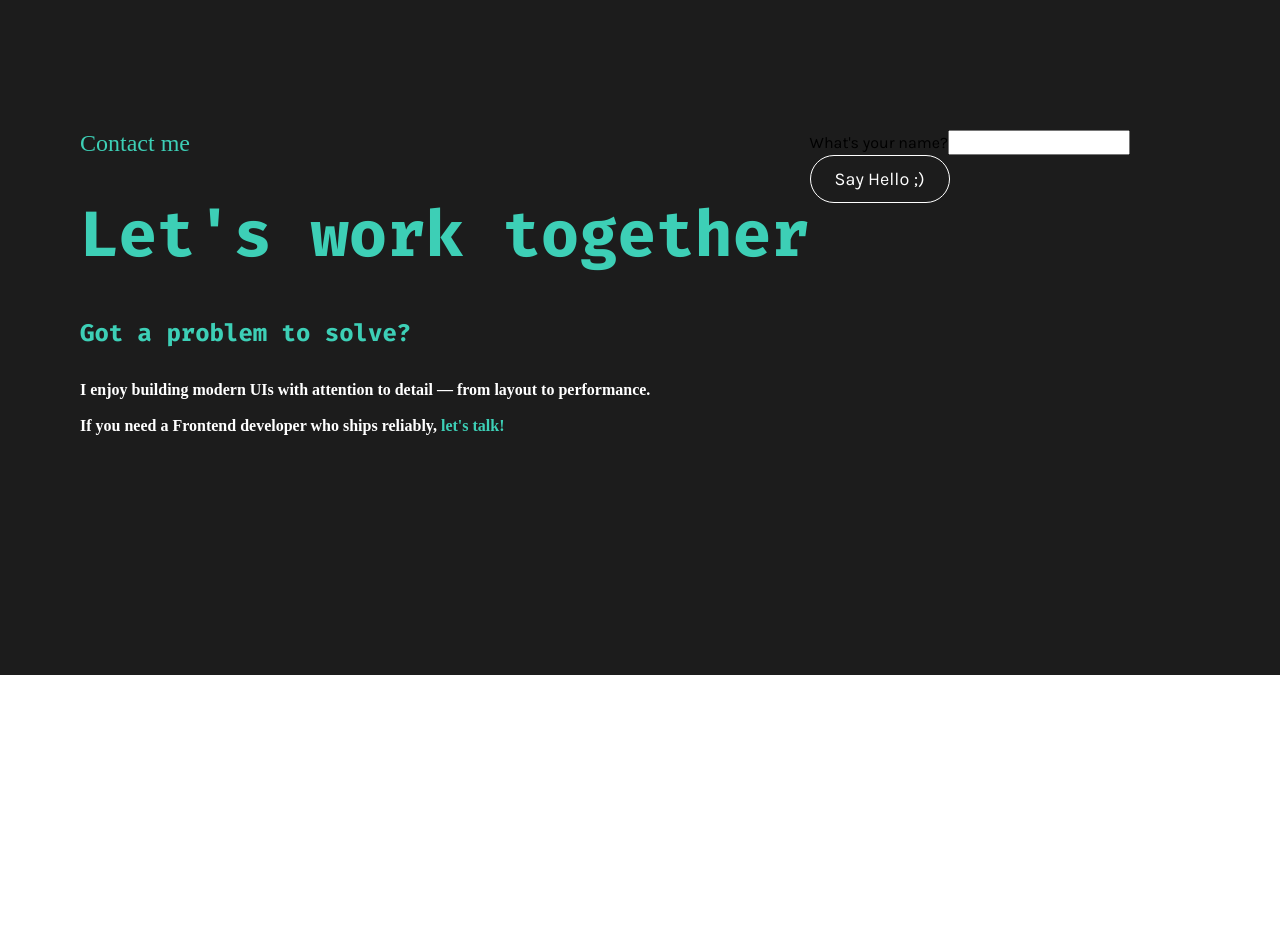
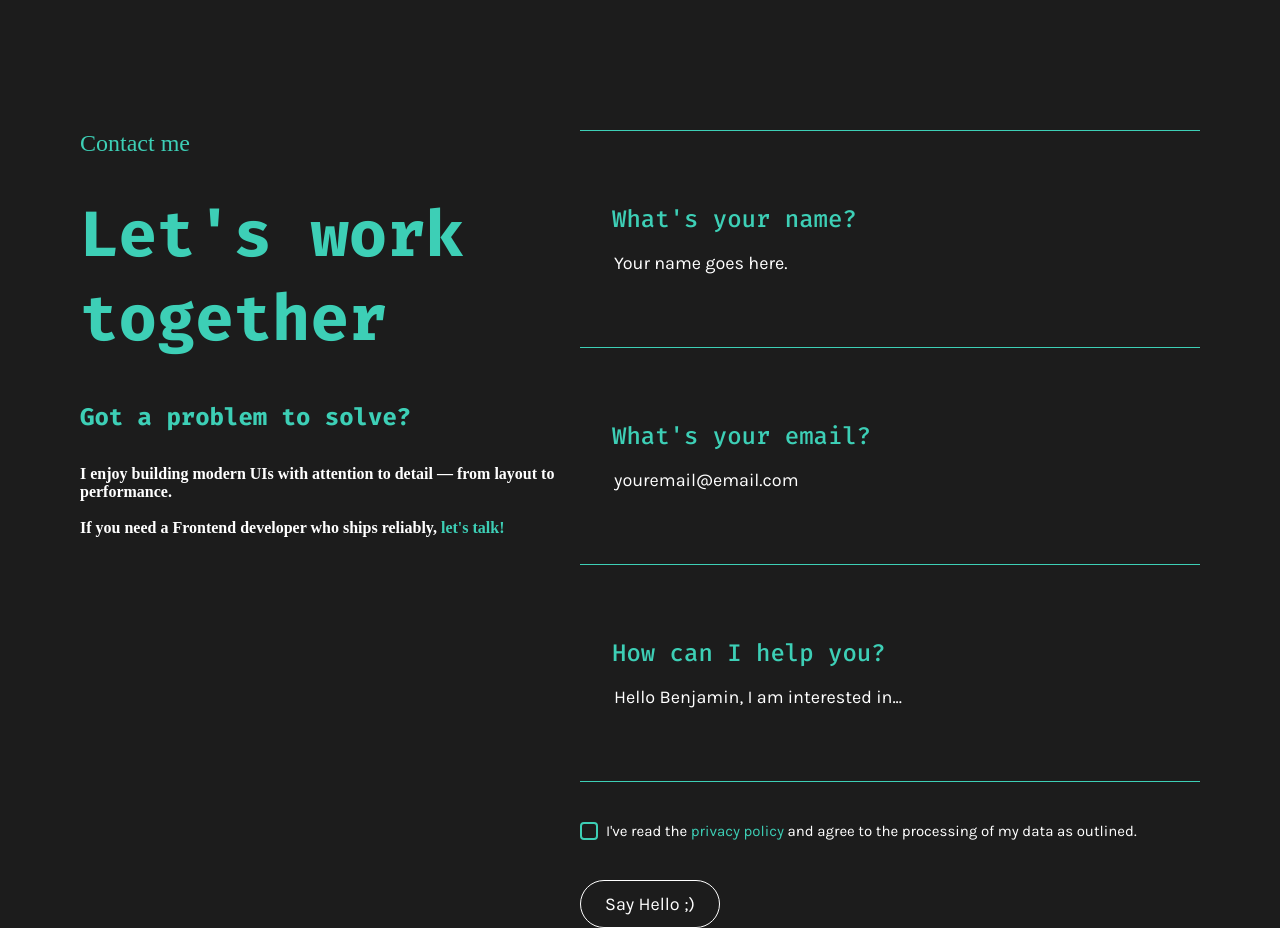
Before and after one commit to B-Blarr/Portfolio, an Angular app in the folder portfolio/: page / in a window 1280 px wide. Shown: the part 3807-4735 px from the top of the page. Before the commit the page ends 4482 px from the top, so only its background shows below. Built offline with nearby package versions, Linux system fonts and the light colour scheme; a web font is replaced by a local one.

Commit message:
Added form component and implemented it in contact component

```diff
--- a/portfolio/src/app/layout/contact/contact.html
+++ b/portfolio/src/app/layout/contact/contact.html
@@ -18,6 +18,7 @@
   <app-form>
 
   </app-form>
-  <app-animated-button [disabled] = "isFormInvalid"><span>Say Hello ;)</span></app-animated-button>
+
+
   </aside>
 </section>
--- a/portfolio/src/app/layout/contact/contact.scss
+++ b/portfolio/src/app/layout/contact/contact.scss
@@ -48,4 +48,5 @@
 .form-area{
   display: flex;
   flex-direction: column;
+  // gap: 40px;
 }
--- a/portfolio/src/app/layout/contact/contact.ts
+++ b/portfolio/src/app/layout/contact/contact.ts
@@ -1,14 +1,13 @@
 import { Component } from '@angular/core';
 import { Form } from '../../shared/components/form/form';
-import { AnimatedButton } from '../../shared/components/animated-button/animated-button';
 import { ReactiveFormsModule } from '@angular/forms';
 
 @Component({
   selector: 'app-contact',
-  imports: [Form, AnimatedButton, ReactiveFormsModule],
+  imports: [Form, ReactiveFormsModule],
   templateUrl: './contact.html',
   styleUrl: './contact.scss',
 })
 export class Contact {
-  isFormInvalid = true;
+
 }
--- a/portfolio/src/app/shared/components/animated-button/animated-button.html
+++ b/portfolio/src/app/shared/components/animated-button/animated-button.html
@@ -1 +1 @@
-<button  [disabled]="disabled"><ng-content></ng-content></button>
+<button [type]="type"  [disabled]="disabled"><ng-content></ng-content></button>
--- a/portfolio/src/app/shared/components/animated-button/animated-button.ts
+++ b/portfolio/src/app/shared/components/animated-button/animated-button.ts
@@ -8,4 +8,5 @@ import { Component, Input } from '@angular/core';
 })
 export class AnimatedButton {
 @Input() disabled: boolean = false;
+@Input() type: 'button' | 'submit' = "button";
 }
--- a/portfolio/src/app/shared/components/form/form.html
+++ b/portfolio/src/app/shared/components/form/form.html
@@ -1,2 +1,61 @@
-<label for="name">What's your name?</label>
-<input id="name" type="text" [formControl] = "name">
+<form class="contact-form" [formGroup]="userform" (ngSubmit)="formSubmit()">
+  <div class="dividing-line"></div>
+
+  <div class="input-container">
+    <label class="label" for="name">What's your name?</label>
+    <input
+      class="input"
+      id="name"
+      type="text"
+      formControlName="name"
+      [placeholder]="getNamePlaceholder()"
+    />
+  </div>
+
+  <div class="dividing-line"></div>
+
+  <div class="input-container">
+    <label class="label" for="mail">What's your email?</label>
+    <input
+      class="input"
+      id="mail"
+      type="text"
+      formControlName="email"
+      [placeholder]="getEmailPlaceholder()"
+    />
+  </div>
+
+  <div class="dividing-line"></div>
+
+  <div class="input-container">
+    <label class="label" for="message">How can I help you?</label>
+    <input
+      class="input"
+      id="message"
+      type="text"
+      formControlName="message"
+      [placeholder]="getMessagePlaceholder()"
+    />
+  </div>
+
+  <div class="dividing-line"></div>
+
+  <div class="checkbox">
+    <input
+      class="checkbox-box"
+      type="checkbox"
+      name="confirmation-checkbox"
+      id="confirmation-checkbox"
+      formControlName="privacyAccepted"
+    />
+    <label class="checkbox-text" for="confirmation-checkbox">
+     <p class="checkbox-text"> I've read the <span class="highlighted">privacy policy</span> and agree to the processing of
+      my data as outlined.</p>
+    </label>
+  </div>
+
+  <app-animated-button [type]="'submit'"><span>Say Hello ;)</span></app-animated-button>
+</form>
+
+<!-- <app-animated-button [type]="'submit'" [disabled] = "isFormInvalid"><span>Say Hello ;)</span></app-animated-button>
+</form> -->
--- a/portfolio/src/app/shared/components/form/form.scss
+++ b/portfolio/src/app/shared/components/form/form.scss
@@ -0,0 +1,89 @@
+.dividing-line {
+  width: 100%;
+  height: 1px;
+  background-color: var(--primary-color);
+}
+
+.contact-form {
+  display: flex;
+  flex-direction: column;
+  gap: 40px;
+  width: 620px;
+}
+
+.input-container {
+  display: flex;
+  flex-direction: column;
+  gap: 32px;
+  padding: 32px;
+  gap: 16px;
+  color: white;
+}
+
+.label {
+  font-family: Fira Code;
+  font-size: 24px;
+  font-weight: 500;
+  color: var(--primary-color);
+}
+
+.input {
+  font-family: Karla;
+  font-size: 18px;
+  background-color: #1c1c1c;
+  border: none;
+}
+
+.checkbox {
+  display: flex;
+  gap: 8px;
+  align-items: center;
+
+  & .checkbox-box {
+     appearance: none;
+    -webkit-appearance: none;
+    -moz-appearance: none;
+
+    width: 18px;
+    height: 18px;
+    min-width: 18px;
+    min-height: 18px;
+    border: 2px solid var(--primary-color);
+    border-radius: 4px;
+    background-color: transparent;
+    cursor: pointer;
+    position: relative;
+    transition: all 0.3s ease;
+
+    &:hover {
+      box-shadow: 0 0 0 3px rgba(64, 181, 173, 0.25);
+    }
+
+
+    &:checked {
+      border-color: var(--primary-color);
+
+    &::after {
+       content: '';
+        position: absolute;
+        left: 4px;
+        top: 1px;
+        width: 4px;
+        height: 8px;
+        border: solid var(--primary-color);
+        border-width: 0 2px 2px 0;
+        transform: rotate(45deg);
+    }
+  }
+  }
+
+  & .checkbox-text {
+    font-family: Karla;
+    font-size: 15px;
+    color: white;
+
+    & .highlighted {
+      color: var(--primary-color);
+    }
+  }
+}
--- a/portfolio/src/app/shared/components/form/form.ts
+++ b/portfolio/src/app/shared/components/form/form.ts
@@ -1,16 +1,90 @@
 import { Component } from '@angular/core';
-import { FormControl, ReactiveFormsModule, Validators } from '@angular/forms';
+import { FormControl, FormGroup, ReactiveFormsModule, Validators } from '@angular/forms';
+import { AnimatedButton } from '../animated-button/animated-button';
 
 @Component({
   selector: 'app-form',
-  imports: [ ReactiveFormsModule],
+  imports: [ ReactiveFormsModule, AnimatedButton],
   templateUrl: './form.html',
   styleUrl: './form.scss',
 })
 export class Form {
+  isFormInvalid = true;
 
-  name = new FormControl('', {
-    validators: [ Validators.required],
+  userform = new FormGroup({
+    name: new FormControl("Your name goes here.", {
+     validators: [Validators.required, Validators.minLength(3)]
+    }),
+     email: new FormControl("youremail@email.com", {
+     validators: [Validators.required, Validators.email]
+     }),
+     message: new FormControl("Hello Benjamin, I am interested in...", {
+     validators: [Validators.required, Validators.maxLength(2500)]
+     }),
+     privacyAccepted: new FormControl(false, {
+      validators: [Validators.requiredTrue]
+    })
+  })
 
-  });
+  getNamePlaceholder(): string {
+    const nameControl = this.userform.get('name');
+
+    if (nameControl?.touched && nameControl?.hasError('required')) {
+      return 'Oops it seems your name is missing.';
+    }
+    if (nameControl?.touched && nameControl?.hasError('minlength')) {
+      return 'Name must be at least 2 characters.';
+    }
+    return 'Your name goes here.';
+  }
+
+  getEmailPlaceholder(): string {
+    const emailControl = this.userform.get('email');
+
+    if (emailControl?.touched && emailControl?.hasError('required')) {
+      return 'Hoppla! Your email is required.';
+    }
+    if (emailControl?.touched && emailControl?.hasError('email')) {
+      return 'Please enter a valid email address.';
+    }
+    return 'youremail@email.com';
+  }
+
+  getMessagePlaceholder(): string {
+    const messageControl = this.userform.get('message');
+
+    if (messageControl?.touched && messageControl?.hasError('required')) {
+      return 'What is your message to me?';
+    }
+    if (messageControl?.touched && messageControl?.hasError('maxlength')) {
+      return 'Message is too long (max 2500 characters).';
+    }
+    return 'Hello Benjamin, I am interested in...';
+  }
+
+formSubmit(){
+if (this.userform.valid) {
+  console.warn(this.userform.value);
+  // this.formReset()
 }
+
+}
+
+formReset(){
+  this.userform.reset();
+}
+
+fillForm(){
+  this.userform.setValue({
+    name: "Your name goes here.",
+    email: "youremail@email.com",
+    message: "Hello Benjamin, I am interested in...",
+    privacyAccepted: false,
+  })
+}
+
+
+
+
+
+}
```
